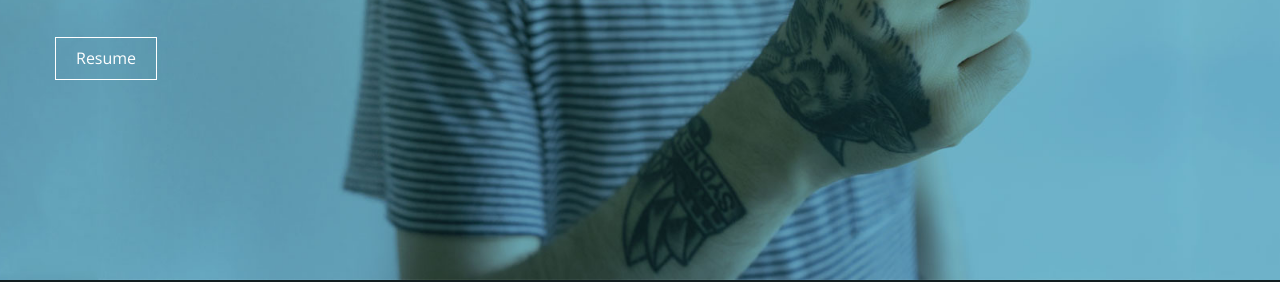
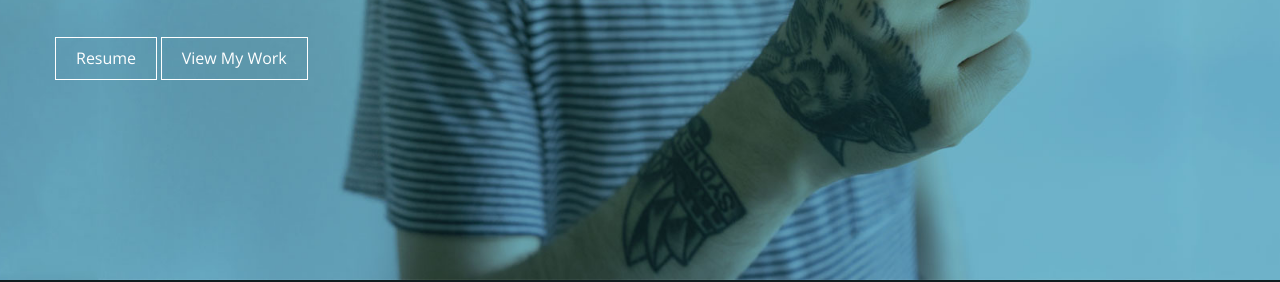
Before and after one commit to cfthorne83/cfthorne83.github.io, a plain HTML site: page index.html in a window 1280 px wide. Shown: the part 438-720 px from the top of the page. Drawn offline with nearby package versions, Linux system fonts and the light colour scheme.

Commit message:
add view my work linkl

```diff
--- a/index.html
+++ b/index.html
@@ -53,6 +53,11 @@
             class="btn btn-default btn-lg page-scroll"
             target="_blank">
               Resume
+          </a>
+          <a href="#portfolio"
+            class="btn btn-default btn-lg page-scroll"
+            target="_blank">
+              View My Work
           </a>
         </div>
       </div>
```
